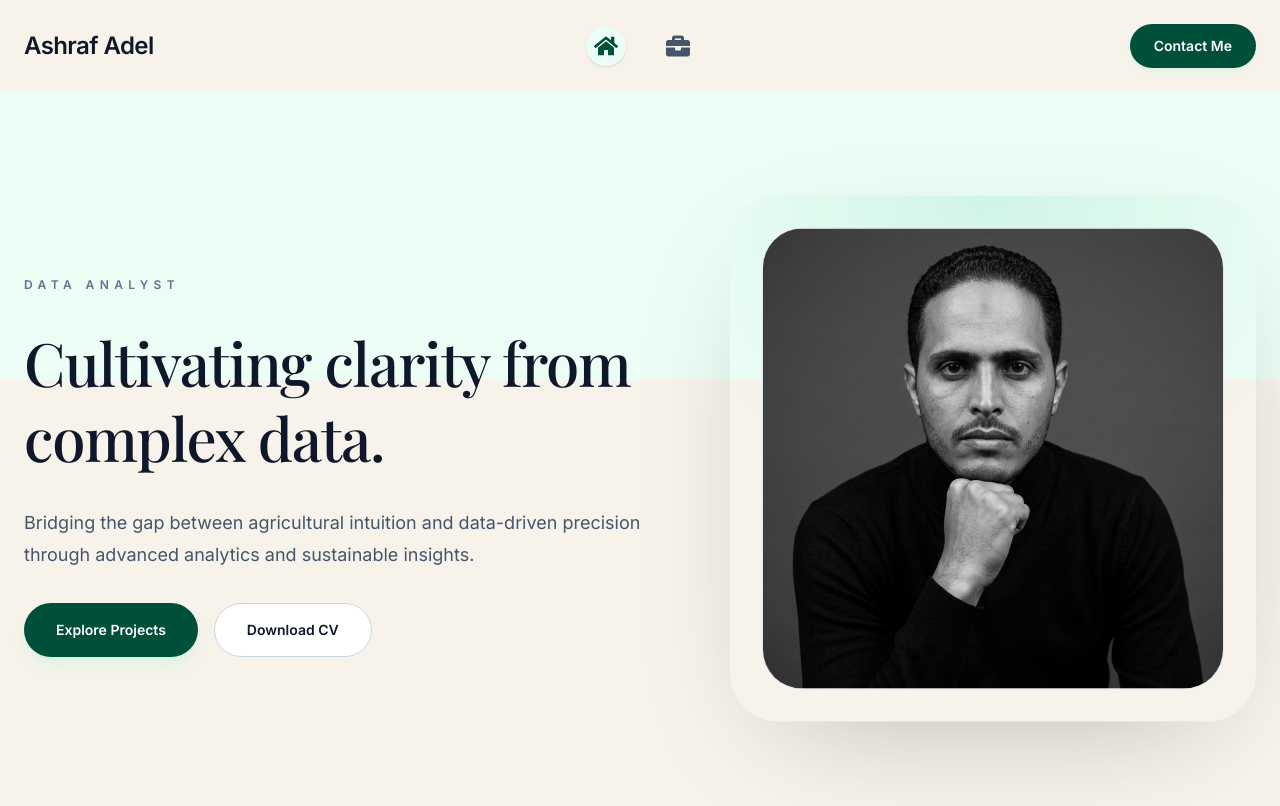
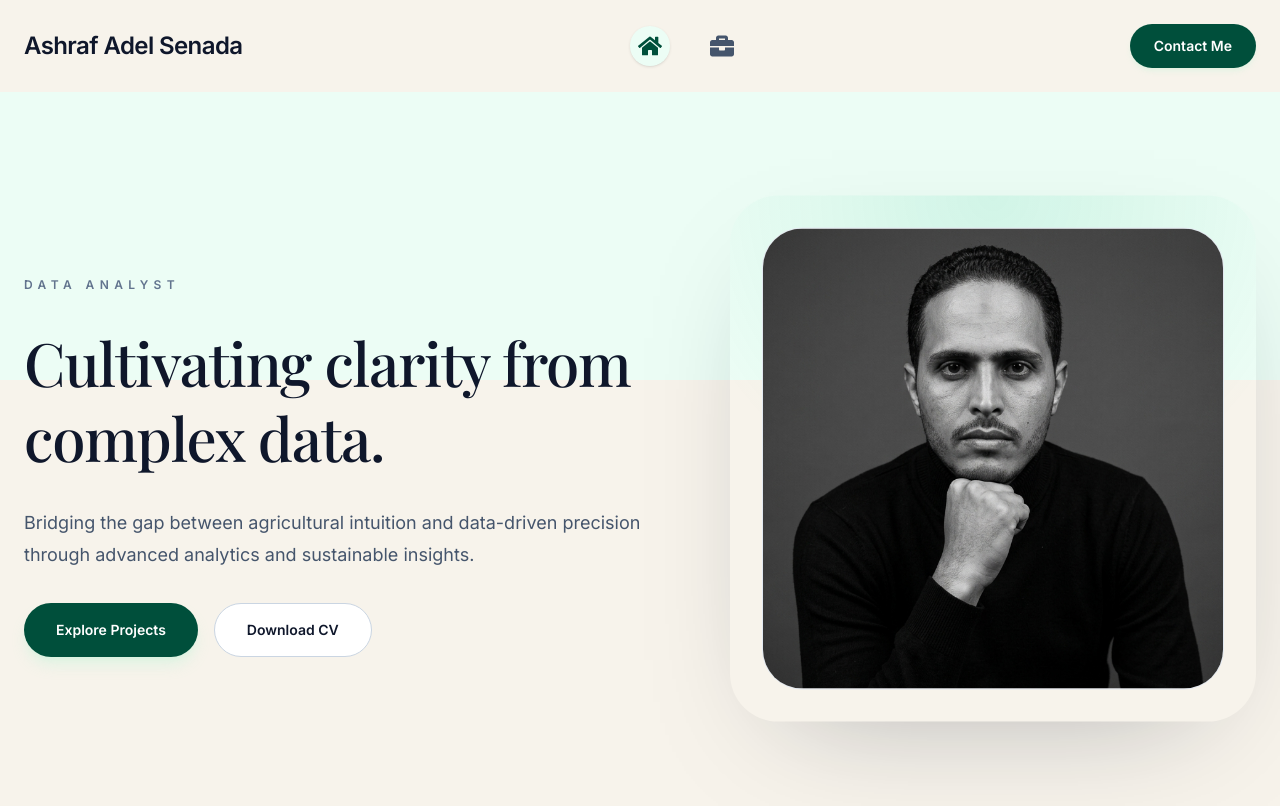
Before and after one commit to AbanoubBekhiet/ashrafAdelPortfolio, a Next.js app: page / in a window 1280 px wide. Shown: the top 806 px of the page. Built offline with nearby package versions, Linux system fonts and the light colour scheme; no server answers; the database is empty.

Commit message:
upaitng the name

```diff
--- a/app/components/Header.js
+++ b/app/components/Header.js
@@ -47,7 +47,7 @@ export default function Header({ variant = "default" }) {
 					href="/"
 					className="text-xl sm:text-2xl font-semibold text-slate-900 tracking-tight"
 				>
-					Ashraf Adel
+					Ashraf Adel Senada
 				</Link>
 				<nav className="flex items-center gap-6 md:gap-8 text-xl md:text-2xl font-medium text-slate-600">
 					<Link
```
